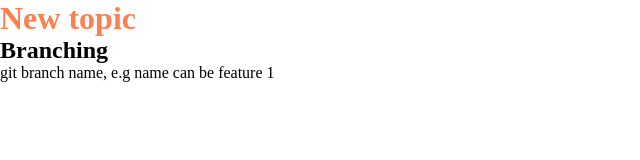
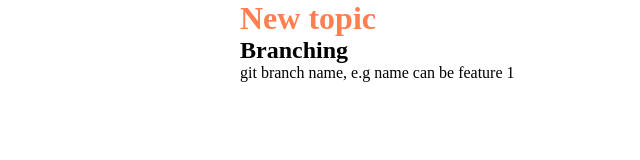
Before and after one commit to KikoWen/branching, a plain HTML site: page index.html in a window 1280 px wide. Shown: the whole page, without its empty margins (0-640 px from the left). Drawn offline with Linux system fonts and the light colour scheme.

Commit message:
added .container

```diff
--- a/index.html
+++ b/index.html
@@ -7,9 +7,11 @@
 </head>
 <body>
 
-	<h1>New topic</h1>
-	<h2>Branching</h2>
-	<p> git branch name, e.g name can be feature 1</p>
+	<div class="container">
+		<h1>New topic</h1>
+		<h2>Branching</h2>
+		<p> git branch name, e.g name can be feature 1</p>
+	</div>
 
 </body>
 </html>
--- a/style.css
+++ b/style.css
@@ -5,6 +5,12 @@
 	list-style-type: none;
 }
 
+.container{
+	width: 50em;
+	margin-top: 4em;
+	margin: auto;
+}
+
 h1 {
 	color: coral;
 }
```
